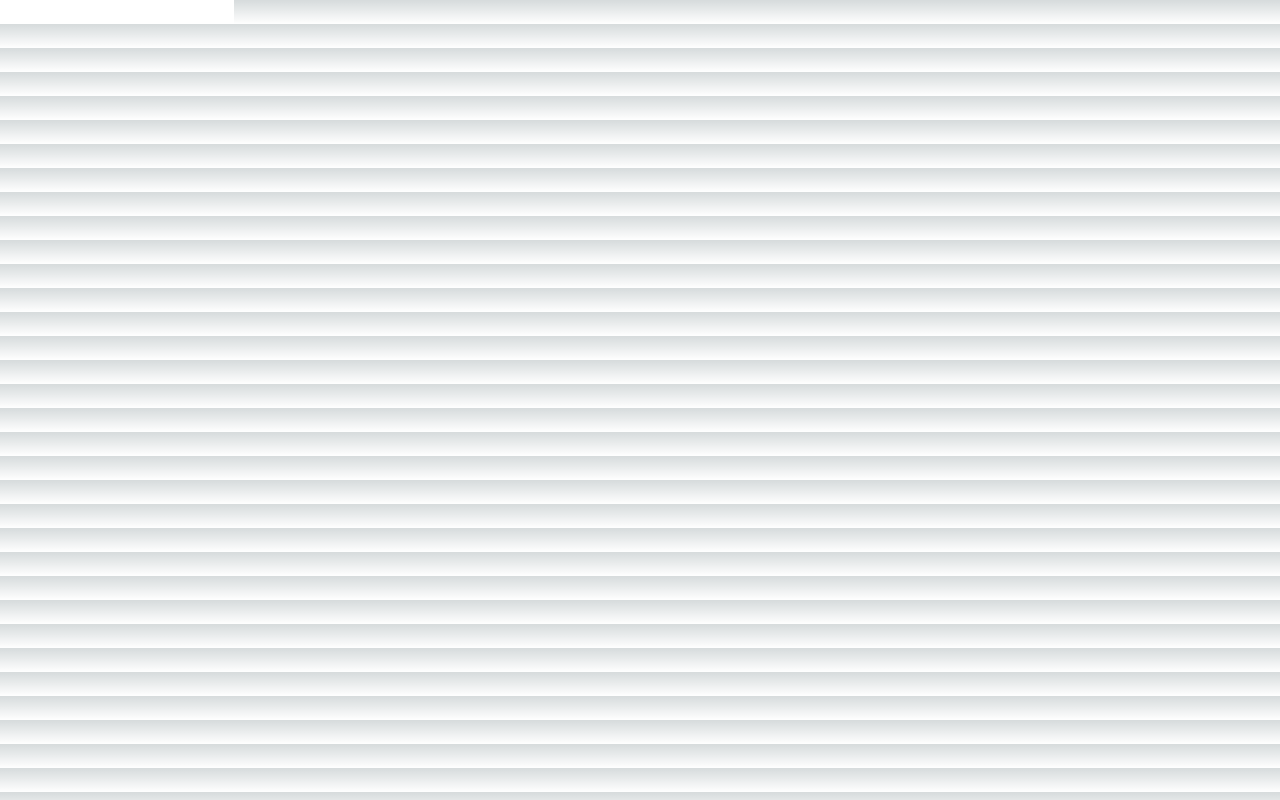
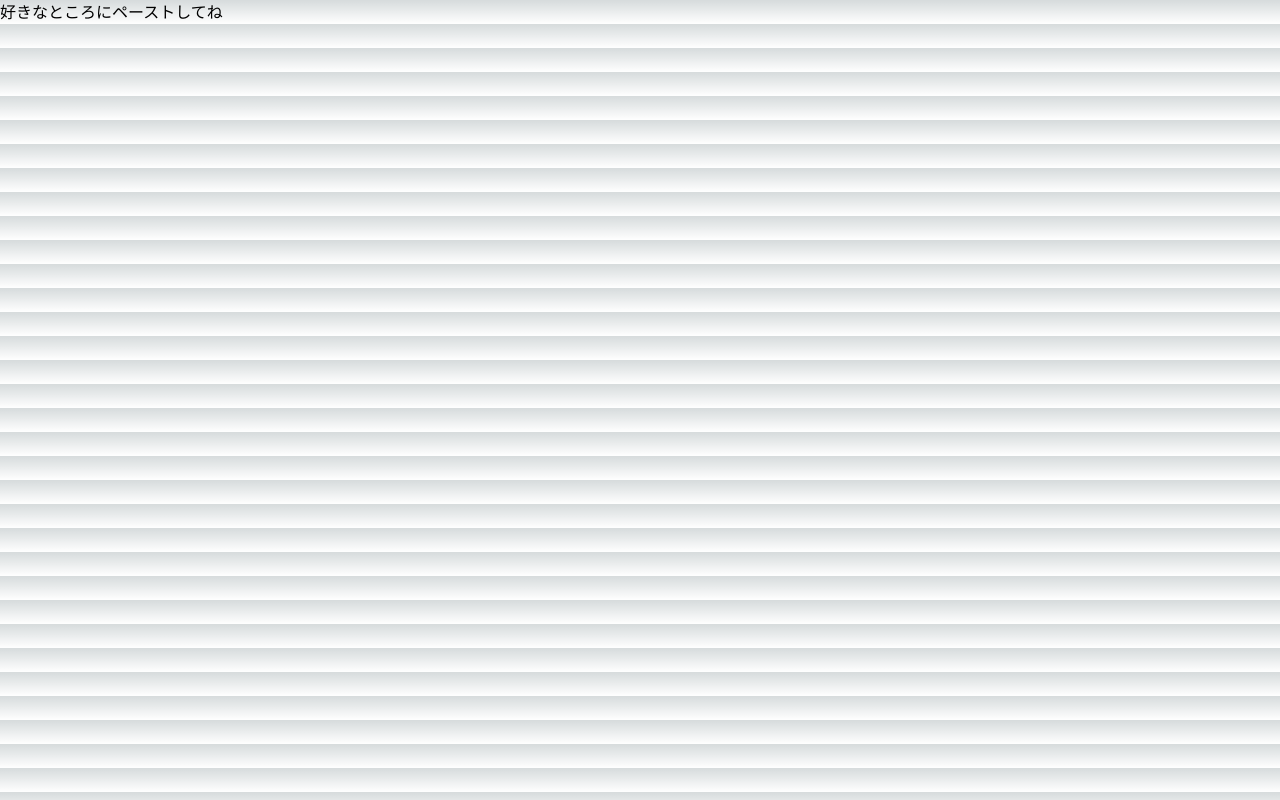
Before and after one commit to iszkey/displayeria, a Next.js app: page / in a window 1280 px wide. Built offline with nearby package versions, Linux system fonts and the light colour scheme.

Commit message:
ペーストイベントを取得する方式に変更

```diff
--- a/src/app/page.tsx
+++ b/src/app/page.tsx
@@ -1,26 +1,34 @@
 "use client";
 
 import { Character } from "@/types/character";
-import { useState } from "react";
+import { useEffect, useState } from "react";
 
 // キャラクター情報を入力して、その情報を表示するコンポーネント
 export default function Home() {
   const [character, setCharacter] = useState<Character | null>(null);
 
-  // 入力フォームの変更を処理する関数
-  const handleInputChange = (e: React.ChangeEvent<HTMLInputElement>) => {
-    const inputValue: string = e.target.value;
+  useEffect(() => {
+    // ペーストされたデータを処理するハンドラ
+    const handlePaste = (e: ClipboardEvent) => {
+      const text = e.clipboardData?.getData("text");
+      if (text) {
         try {
-      const characterData: Character = JSON.parse(inputValue);
+          const characterData: Character = JSON.parse(text);
           setCharacter(characterData);
         } catch (error) {
           alert("入力データのフォーマットが不正です");
         }
+      }
     };
 
-  return (
-    <div>
-      <input onChange={handleInputChange} className="text-black" />
-    </div>
-  );
+    // ページ全体でのペーストイベントをリスン
+    document.addEventListener("paste", handlePaste);
+
+    // クリーンアップ関数
+    return () => {
+      document.removeEventListener("paste", handlePaste);
+    };
+  }, []);
+
+  return <div>好きなところにペーストしてね</div>;
 }
```
Lines whose indentation alone changed are shown as unchanged.
